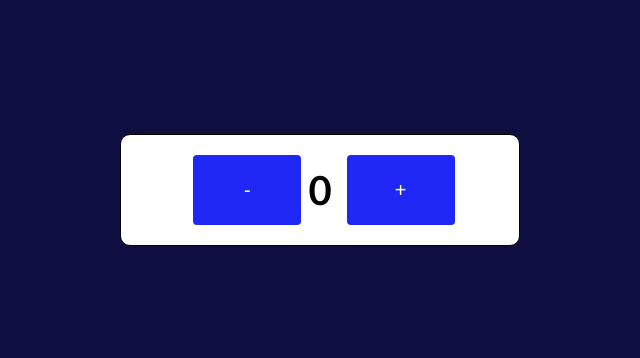
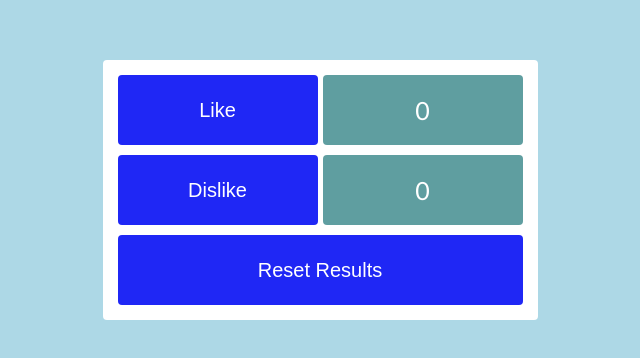
Before and after one commit to nodegreecode/cohort67el_fs, a React (Vite) app in the folder 01_lesson_01/01_cohort67el-fs/: page / in a window 1280 px wide. Shown: the part 210-568 px from the top of the page, without its empty margins (320-960 px from the left). Built offline with nearby package versions, Linux system fonts and the light colour scheme.

Commit message:
add new feedback component

```diff
--- a/01_lesson_01/01_cohort67el-fs/src/App.jsx
+++ b/01_lesson_01/01_cohort67el-fs/src/App.jsx
@@ -1,8 +1,9 @@
 import Lesson_02 from './lessons/Lesson_02/Lesson_02.jsx';
-import Homework_02 from './homeworks/Homework_02/Homework_02.jsx';
 import Lesson_03 from './lessons/Lesson_03/Lesson_03.jsx';
 import Lesson_04 from './lessons/Lesson_04/Lesson_04.jsx';
+import Homework_02 from './homeworks/Homework_02/Homework_02.jsx';
 import Homework_03 from './homeworks/Homework_03/Homework_03.jsx';
+import Homework_04 from './homeworks/Homework_04/Homework04.jsx';
 
 function App() {
   return (
@@ -10,11 +11,12 @@ function App() {
       {/*LESSONS*/}
       {/*<Lesson_02/>*/}
       {/*<Lesson_03 />*/}
-      <Lesson_04 />
+      {/*<Lesson_04 />*/}
 
       {/*HOMEWORKS*/}
       {/*<Homework_02/>*/}
       {/*<Homework_03 />*/}
+      <Homework_04 />
     </>
   );
 }
--- /dev/null
+++ b/01_lesson_01/01_cohort67el-fs/src/components/Feedback/Feedback.jsx
@@ -0,0 +1,38 @@
+import './styles.css';
+import Button from '../Button/Button.jsx';
+import { useState } from 'react';
+
+function Feedback() {
+  const [likes, setLikes] = useState(0);
+  const [dislikes, setDislikes] = useState(0);
+
+  const addLike = () => setLikes(likes + 1);
+  const addDislike = () => setDislikes(dislikes + 1);
+  const resetFeedbacks = () => {
+    setLikes(0);
+    setDislikes(0);
+  };
+  return (
+    <div className="feedback">
+      <div className="feedback-group">
+        <div className="button-control">
+          <Button name="Like" onClick={addLike} />
+        </div>
+        <div className="feedback-count-control">
+          <span className="feedback-count">{likes}</span>
+        </div>
+      </div>
+      <div className="feedback-group">
+        <div className="button-control">
+          <Button name="Dislike" onClick={addDislike} />
+        </div>
+        <div className="feedback-count-control">
+          <span className="feedback-count">{dislikes}</span>
+        </div>
+      </div>
+      <Button name="Reset Results" onClick={resetFeedbacks} />
+    </div>
+  );
+}
+
+export default Feedback;
--- /dev/null
+++ b/01_lesson_01/01_cohort67el-fs/src/components/Feedback/styles.css
@@ -0,0 +1,35 @@
+.feedback {
+    width: 435px;
+    height: fit-content;
+    display: flex;
+    flex-direction: column;
+    gap: 10px;
+    background-color: #FFFFFF;
+    border-radius: 4px;
+    padding: 15px;
+}
+
+.feedback-group {
+    display: flex;
+    gap: 5px;
+
+}
+
+.button-control {
+    width: 50%;
+}
+
+.feedback-count-control {
+    display: flex;
+    justify-content: center;
+    align-items: center;
+    width: 50%;
+    border-radius: 4px;
+    background-color: cadetblue;
+}
+
+.feedback-count {
+    font-size: 25px;
+    font-weight: 400;
+    color: white;
+}
--- /dev/null
+++ b/01_lesson_01/01_cohort67el-fs/src/homeworks/Homework_04/Homework04.jsx
@@ -0,0 +1,12 @@
+import './styles.css';
+import Feedback from '../../components/Feedback/Feedback.jsx';
+
+function Homework04() {
+  return (
+    <section className="homework04-section">
+      <Feedback />
+    </section>
+  );
+}
+
+export default Homework04;
--- /dev/null
+++ b/01_lesson_01/01_cohort67el-fs/src/homeworks/Homework_04/styles.css
@@ -0,0 +1,8 @@
+.homework04-section {
+    display: flex;
+    flex: 1;
+    flex-direction: column;
+    justify-content: center;
+    align-items: center;
+    background-color: #ADD8E6;
+}
```
